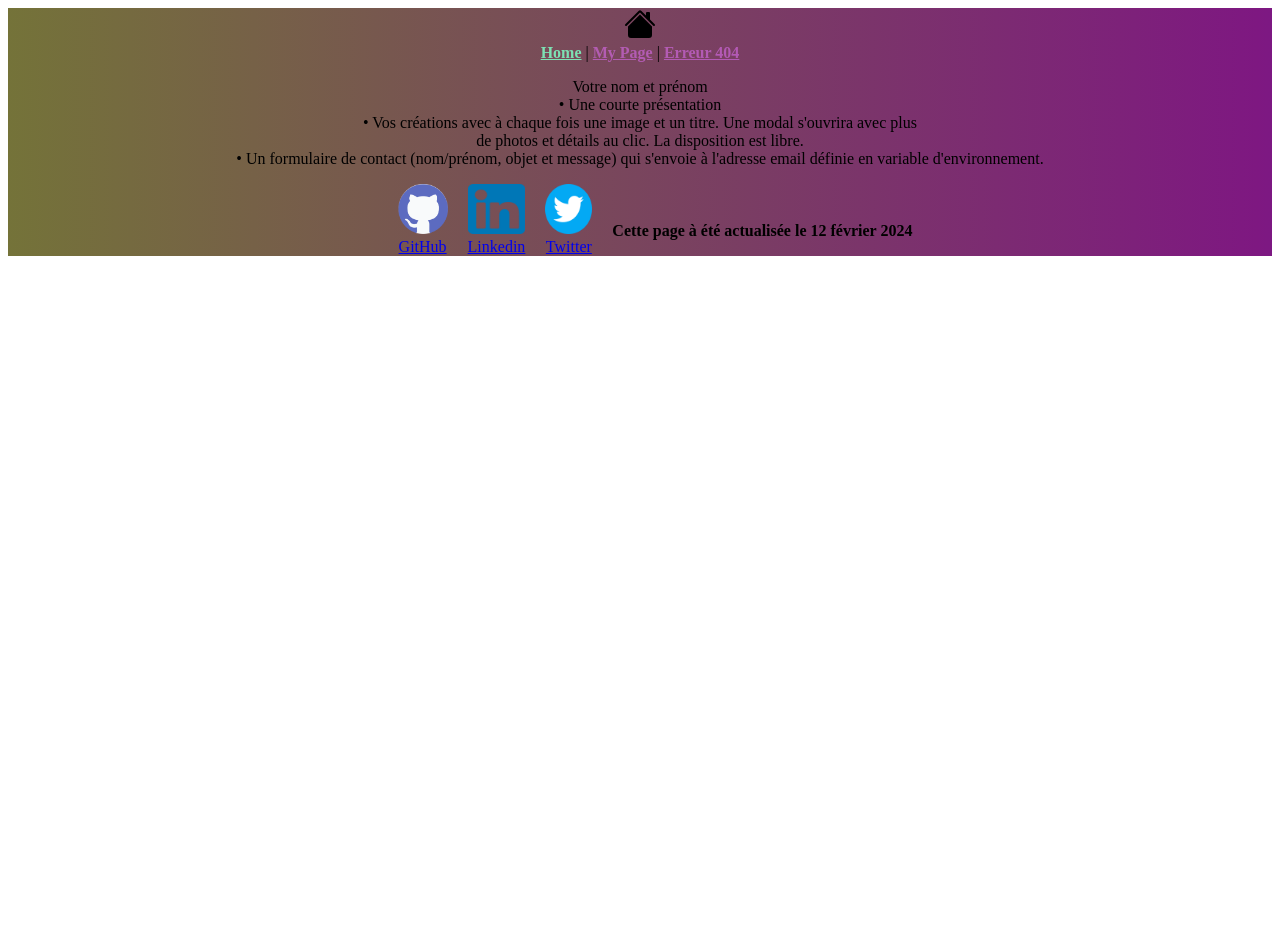
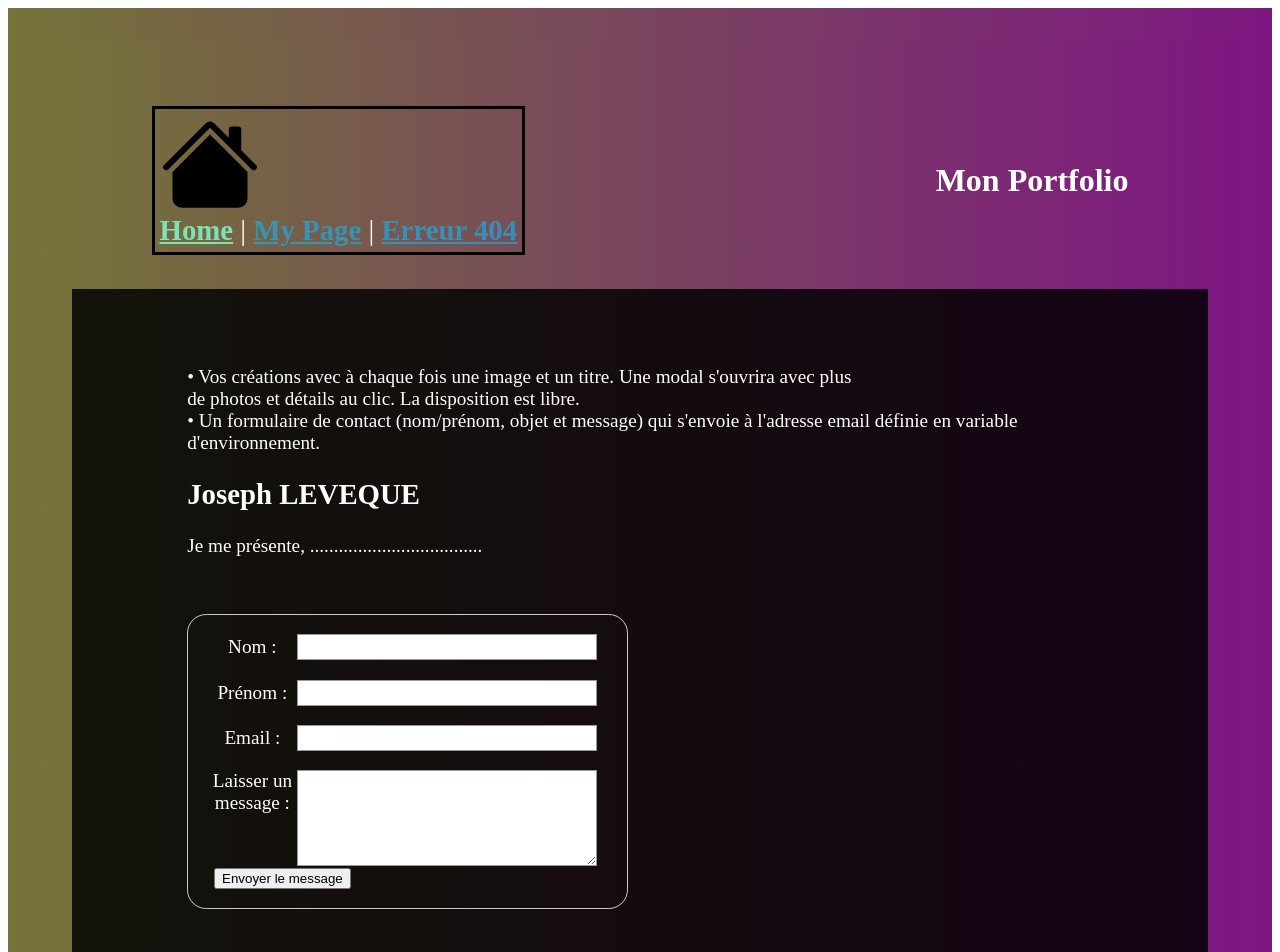
Before and after one commit to Lordprotos/Mon-Portfolio, a Vue app: page / in a window 1280 px wide. Shown: the top 952 px of the page. Before the commit the page ends 800 px from the top, so only its background shows below. Built offline with nearby package versions, Linux system fonts and the light colour scheme.

Commit message:
remplissage 80% de la page home et retravaille de MyPage => moncv

```diff
--- a/src/App.vue
+++ b/src/App.vue
@@ -1,19 +1,20 @@
 <template>
 <div id="app">
-  <header>
-    <img src="../src/assets/Images/House.svg" alt="House">
-    <nav>
-        <router-link to="/">Home</router-link> |
-        <router-link to="/MyPage">My Page</router-link> |
+  <header id="header">
+
+    <nav id="nav">
+        <router-link to="/"><img id="house" src="../src/assets/Images/House.svg" alt="House">Home</router-link> |
+        <router-link to="/MyCV">My Page</router-link> |
         <router-link to="/ErrorPage">Erreur 404</router-link>
       </nav>
+      <h1>Mon Portfolio</h1>
   </header>
   <main>
     <router-view/>
   </main>
   <footer>
       <section id="socialLink">
-        <!--Social links with link to account and acutalisation date -->
+        <!--Social links with link to account and actualisation date -->
         <a href="https://github.com/Lordprotos"><img id="logoGithub" src="../src/assets/Images/GitHub.png" alt="Logo GitHub" /><br />GitHub</a>
         <a href="https://www.linkedin.com/in/joseph-leveque-10213329b/"><img id="logoLinkedin" src="../src/assets/Images/Linkedin.png" alt="LogoLinkedin" /><br />Linkedin</a>
         <a href="https://twitter.com/protos241"><img id="logoTwitter" src="../src/assets/Images/Twitter.png" alt="Logo Twitter"><br>Twitter</a>
@@ -24,12 +25,26 @@
 </template>
 
 <style lang="scss">
+
 #app {
   background: linear-gradient(to left, rgb(0, 25, 248), rgb(126, 24, 129), rgb(116, 116, 56), rgb(167, 58, 58), rgb(116, 116, 56), rgb(126, 24, 129), rgb(0, 25, 248));
   animation: gradientAnimation 10s infinite alternate;
   background-size: 600% 600%;
-  font-size: medium;
-  text-align: center;
+  color: white;
+}
+
+div {
+  padding: 2em;
+}
+
+#header {
+  display: flex;
+  justify-content: space-between;
+  align-items: center;
+  padding-top: 3%;
+  padding-left: 7%;
+  padding-right: 7%;
+  padding: 3% 7% 3% 7%;
 }
 
 @keyframes gradientAnimation {
@@ -42,18 +57,21 @@
 }
 
 #app main {
-  background: none;
+  font-size: 120%;
 }
 
 nav {
   a {
     font-weight: bold;
-    color: #ce66dbaf;
+    color: #1aace6af;
 
     &.router-link-exact-active {
       color: #7de2b4;
     }
   }
+  font-size: 180%;
+  border: 3px solid black;
+  padding: 5px;
 }
 
 #socialLink {
@@ -86,6 +104,18 @@ nav {
 
 #logoPortfolio {
     width: 100px;
-    height: 100px
+    height: 100px;
 }
+
+#house {
+    display: flex;
+    width: 100px;
+    height: 100px;
+
+
+}
+
+
+
+
 </style>
--- a/src/router/index.js
+++ b/src/router/index.js
@@ -1,6 +1,6 @@
 import { createRouter, createWebHistory } from 'vue-router'
 import HomeView from '../views/HomeView.vue'
-import MyPage from '../views/MyPage.vue'
+import MyCV from '../views/MyCV.vue'
 import ErrorPage from '../views/ErrorPage.vue'
 
 const routes = [
@@ -10,9 +10,9 @@ const routes = [
     component: HomeView
   },
   {
-    path: '/MyPage',
-    name: 'MyPage',
-    component: MyPage
+    path: '/MyCV',
+    name: 'MyCV',
+    component: MyCV
   },
   {
     path: '/ErrorPage',
--- a/src/views/HomeView.vue
+++ b/src/views/HomeView.vue
@@ -1,12 +1,37 @@
 <template>
   <div class="home">
-    <p> Votre nom et prénom <br/>
-      • Une courte présentation<br/>
+    <p>
       • Vos créations avec à chaque fois une image et un titre. Une modal s'ouvrira avec plus<br/>
       de photos et détails au clic. La disposition est libre.<br/>
       • Un formulaire de contact (nom/prénom, objet et message) qui s'envoie à l'adresse email définie en variable d'environnement.
     </p>
+    <h2>Joseph LEVEQUE</h2>
+    <p>Je me présente, ....................................</p>
   </div>
+  <div id="form">
+      <form action="/send-email" method="post">
+        <ul>
+          <li>
+            <label for="firstname">Nom : </label>
+            <input type="text" id="email" name="user_name">
+          </li>
+          <li>
+            <label for="lastname">Prénom : </label>
+            <input type="text" id="email" name="user_name">
+          </li>
+          <li>
+            <label for="email">Email : </label>
+            <input type="email" id="email" name="user_email">
+          </li>
+          <li>
+            <label for="">Laisser un message : </label>
+            <textarea name="message" id="msg" cols="30" rows="10"></textarea>
+          </li>
+        </ul>
+        <button id="button" type="submit">Envoyer le message</button>
+      </form>
+  </div>
+
 </template>
 
 <script>
@@ -16,3 +41,71 @@ export default {
   components: { }
 }
 </script>
+
+<style lang="scss">
+
+.home {
+  background-color: rgba(0, 0, 0, 0.836);
+  padding: 3em 6em 1em 6em;
+}
+
+#form {
+  background-color: rgba(0, 0, 0, 0.836);
+  padding: 1em 6em 3em 6em;
+}
+
+form {
+  width: 400px;
+  padding: 1em;
+  border: 1px solid #ccc;
+  border-radius: 1em;
+}
+
+ul {
+  list-style: none;
+  padding: 0;
+  margin: 0;
+}
+
+form li + li {
+  margin-top: 1em;
+}
+
+label {
+  /* Taille et alignement uniformes */
+  display: inline-block;
+  width: 90px;
+  text-align: center;
+}
+
+input, textarea {
+  font: 1em sans-serif;
+  width: 300px;
+  box-sizing: border-box;
+  border: 1px solid #999;
+}
+
+textarea {
+  /* On aligne les textes sur plusieurs lignes avec leur
+     libellé. */
+  vertical-align: top;
+
+  /* On fournit un peut d'espace pour saisir du texte. */
+  height: 5em;
+
+  /* On permet de redimensionner verticalement. */
+  resize: vertical;
+}
+
+.button {
+  /* On aligne les boutons avec les champs texte. */
+  padding-left: 90px; /* La même taille que les libellés */
+}
+
+button {
+  /* Une marge supplémentaire représentant approximativement
+     le même espace qu'entre les libellés et les champs. */
+  margin-left: 0.5em;
+}
+
+</style>
--- /dev/null
+++ b/src/views/MyCV.vue
@@ -0,0 +1,24 @@
+<template>
+  <div class="Page" >
+        • La modal se fermera lorsqu'on clique sur le bouton de fermeture ou en dehors. Elle devra rester fixe sur la page même si on scrolle.
+    <ul>
+      <h1>Mon CV</h1>
+      <p>Crée le 10/11/2023</p>
+      <p>lien pdf du site</p>
+      <p>le repository GitHub</p>
+    </ul>
+  </div>
+</template>
+
+<script>
+export default {
+
+    name:'MyCV',
+    components: { }
+
+}
+</script>
+
+<style>
+
+</style>
--- a/src/views/MyPage.vue
+++ /dev/null
@@ -1,24 +0,0 @@
-<template>
-  <div>
-    <p>• Le titre. <br/>
-        • La date de création.<br/>
-        • Les technologies utilisées.<br/>
-        • Un lien pour visiter le site ou le fichier PDF selon le projet (dans un nouvel onglet).<br/>
-        • Un lien vers le repository GitHub le cas échéant.<br/>
-        • La modal se fermera lorsqu'on clique sur le bouton de fermeture ou en dehors. Elle devra rester fixe sur la page même si on scrolle.
-    </p>
-  </div>
-</template>
-
-<script>
-export default {
-
-    name:'MyPage',
-    components: { }
-
-}
-</script>
-
-<style>
-
-</style>
```
